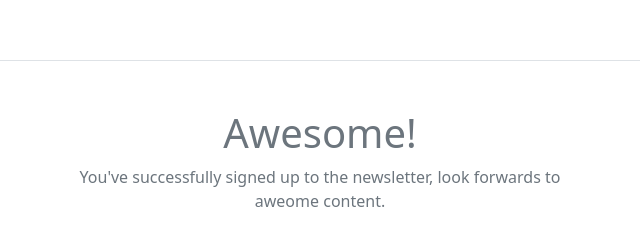
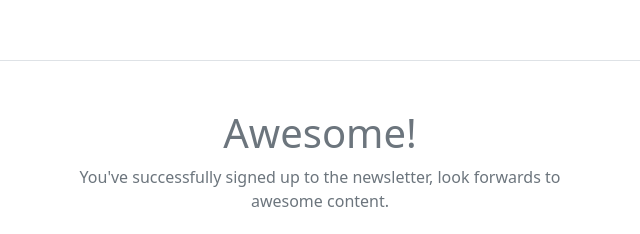
Before and after one commit to adilwahla/NewsLetter, a website: page success.html in a window 1280 px wide. Shown: the part 184-418 px from the top of the page, 320-960 px from the left. Drawn offline with nearby package versions, Linux system fonts and the light colour scheme.

Commit message:
fixed spell mistake & updated css in body

```diff
--- a/public/css/styles.css
+++ b/public/css/styles.css
@@ -1,6 +1,7 @@
 html,
 body {
   height: 100%;
+  cursor: none;
 }
 
 body {
--- a/success.html
+++ b/success.html
@@ -18,7 +18,7 @@
           <svg class="bi mt-5 mb-3" width="48" height="48"><use xlink:href="#check2-circle"></use></svg> -->
           <h1 class="text-body-emphasis">Awesome!</h1>
           <p class="col-lg-6 mx-auto mb-4">
-     You've successfully signed up to the newsletter, look forwards to aweome content.
+     You've successfully signed up to the newsletter, look forwards to awesome content.
           </p>
           <form action="/success" method="post">
             <button class="btn btn-primary px-5 mb-5" type="submit">
```
